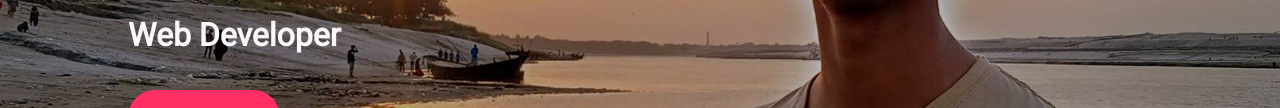
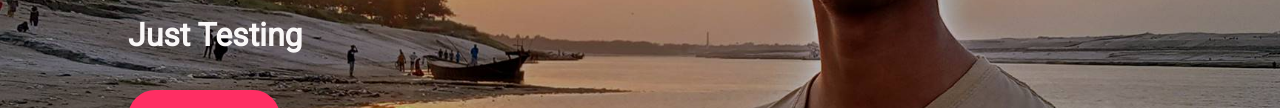
Before and after one commit to mehediy/test, a plain HTML site: page index.html in a window 1280 px wide. Shown: the part 398-506 px from the top of the page. Drawn offline with Linux system fonts and the light colour scheme.

Commit message:
test commit

```diff
--- a/index.html
+++ b/index.html
@@ -26,7 +26,7 @@
                 <h1 class="h1-primary">
                     I am <span class="text-primary">Joe Biden</span>
                 </h1>
-                <h2 class="h2-secondary">Web Developer</h2>
+                <h2 class="h2-secondary">Just Testing</h2>
                 <a href="#" class="btn">Download CV</a>
             </div>
         </div>
```
